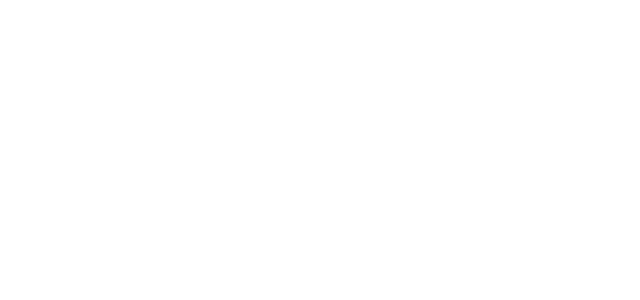
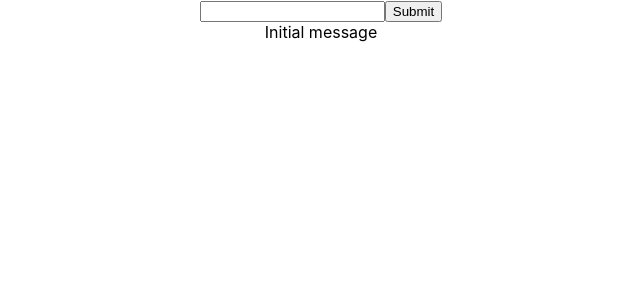
Before and after one commit to grzesieklagocki/GMessenger-ClientReact, a React (Create React App) app: page / in a window 1280 px wide. Shown: the top 300 px of the page, without its empty margins (319-959 px from the left). Built offline with nearby package versions, Linux system fonts and the light colour scheme.

Commit message:
feat: add Conversation component

```diff
--- a/src/App.js
+++ b/src/App.js
@@ -1,9 +1,44 @@
-import './App.css';
+import "./App.css";
+import React, { Component } from "react";
+
+var message = "";
+var messages = ["Initial message"];
+
+class MessagesView extends Component {
+  state = { message, messages };
+
+  render() {
+    return (
+      <form>
+        <input
+          type="text"
+          value={this.state.message}
+          onChange={(e) => {
+            this.setState({ message: e.target.value });
+          }}
+        />
+        <input
+          type="submit"
+          onClick={(e) => {
+            e.preventDefault();
+            this.state.messages.push(this.state.message);
+            this.setState({ message: "" });
+          }}
+        ></input>
+        <label>
+          {messages.map((msg) => (
+            <div>{msg}</div>
+          ))}
+        </label>
+      </form>
+    );
+  }
+}
 
 function App() {
   return (
     <div className="App">
-
+      <MessagesView message={message} messages={messages} />
     </div>
   );
 }
```
